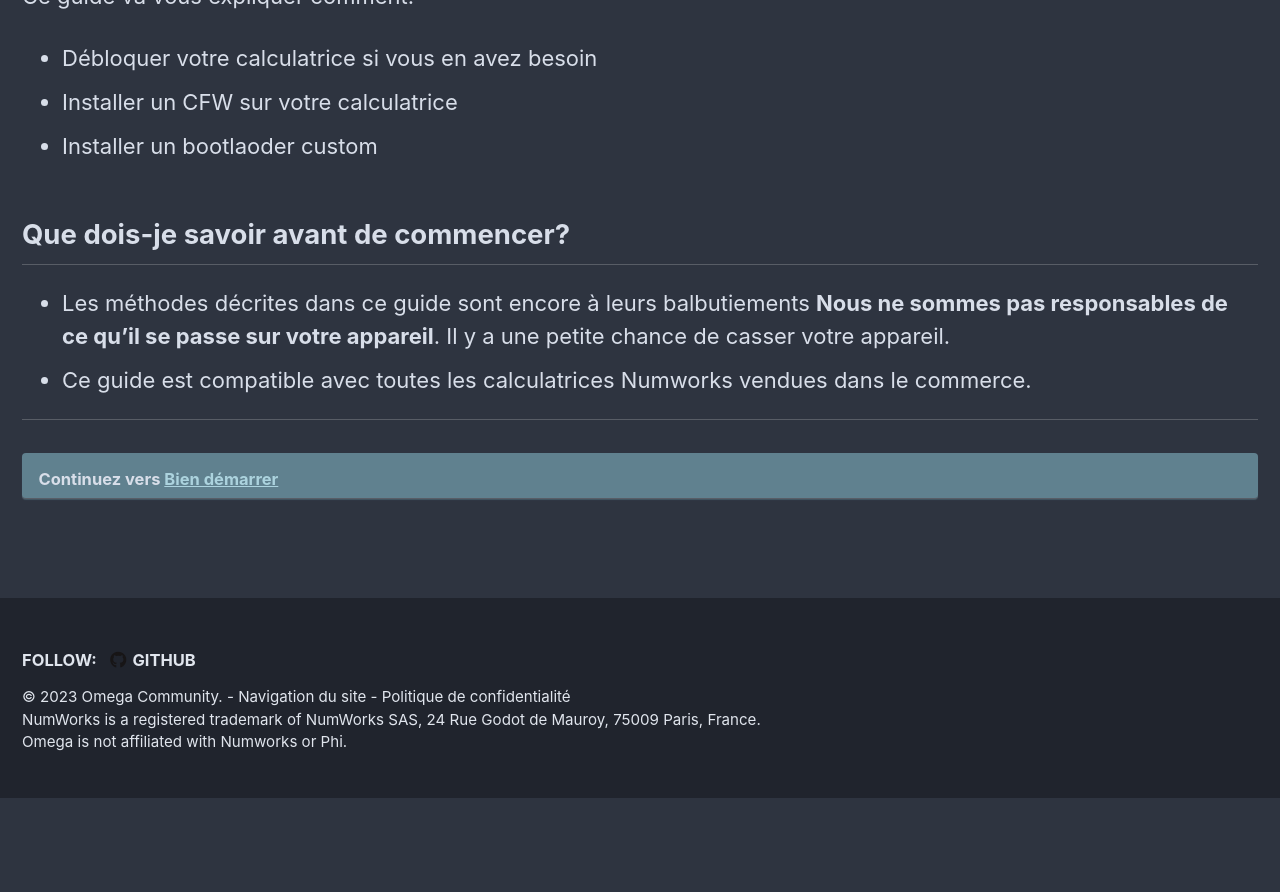
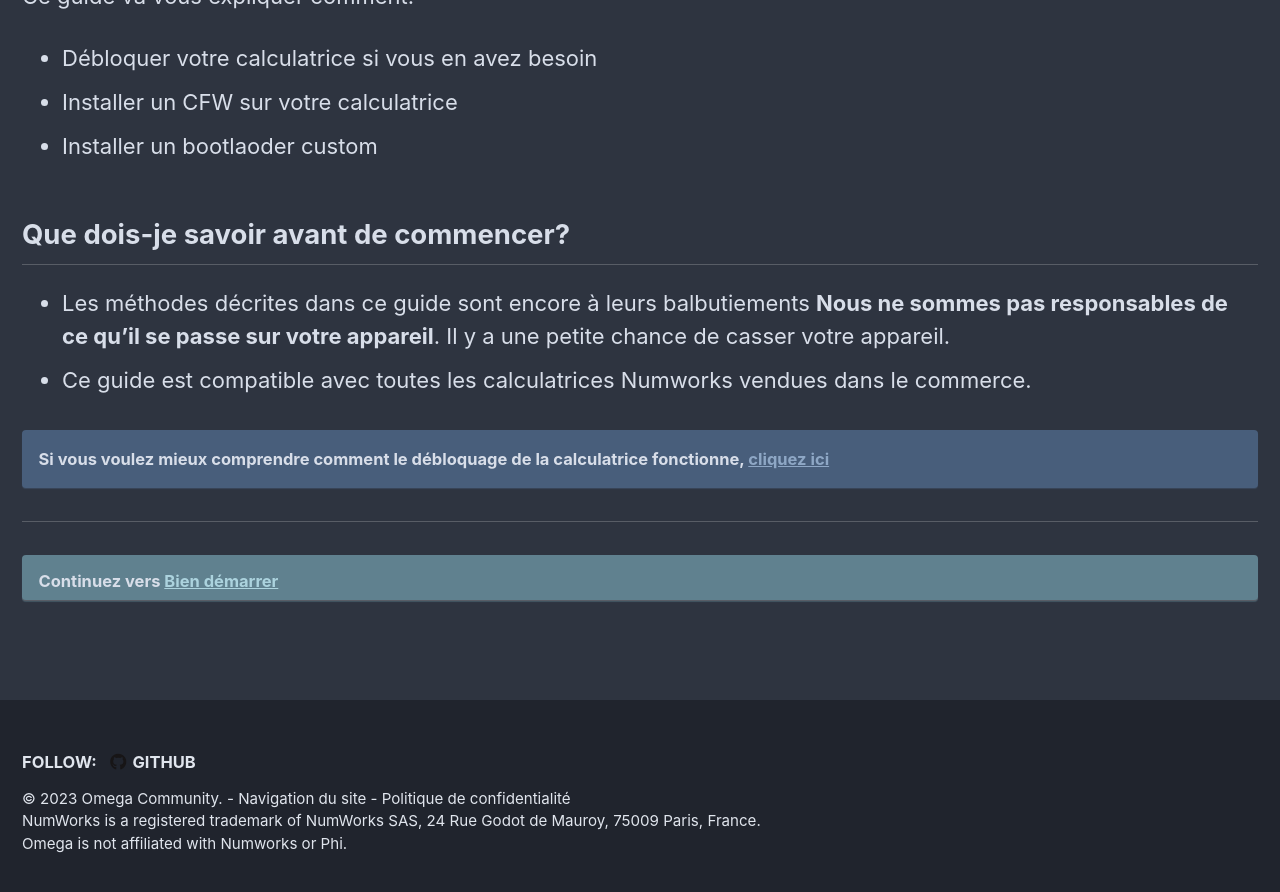
Before and after one commit to Omega-Numworks/Omega-Guide, a Jekyll site: the page built from _pages/fr_FR/home.md, in a window 1280 px wide and 900 px high, scrolled down 1288 px. Shown: the top 892 px of the window. Built offline with Jekyll 4.4.1, drawn with Linux system fonts in a browser that asks for light colours; comment, search, counter and statistics services are not loaded; before the commit the page ends 2086 px from its top, so only the background shows below that.

Commit message:
Add explaination FR

```diff
--- a/_pages/fr_FR/home.md
+++ b/_pages/fr_FR/home.md
@@ -35,6 +35,9 @@
 * Les méthodes décrites dans ce guide sont encore à leurs balbutiements **Nous ne sommes pas responsables de ce qu'il se passe sur votre appareil**. Il y a une petite chance de casser votre appareil.
 * Ce guide est compatible avec toutes les calculatrices Numworks vendues dans le commerce.
 
+Si vous voulez mieux comprendre comment le débloquage de la calculatrice fonctionne, [cliquez ici](how-does-it-work)
+{: .notice--info}
+
 ___
 
 ## Continuez vers [Bien démarrer](get-started)
```
